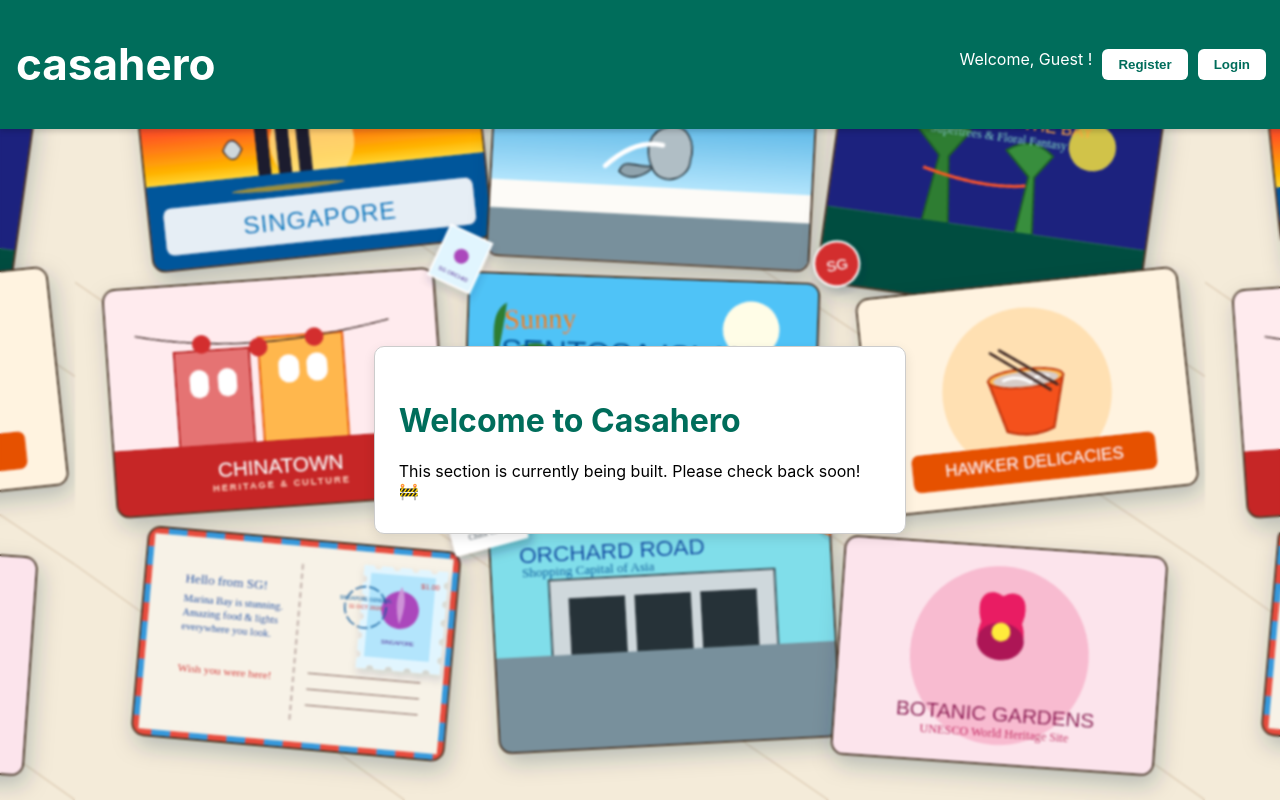
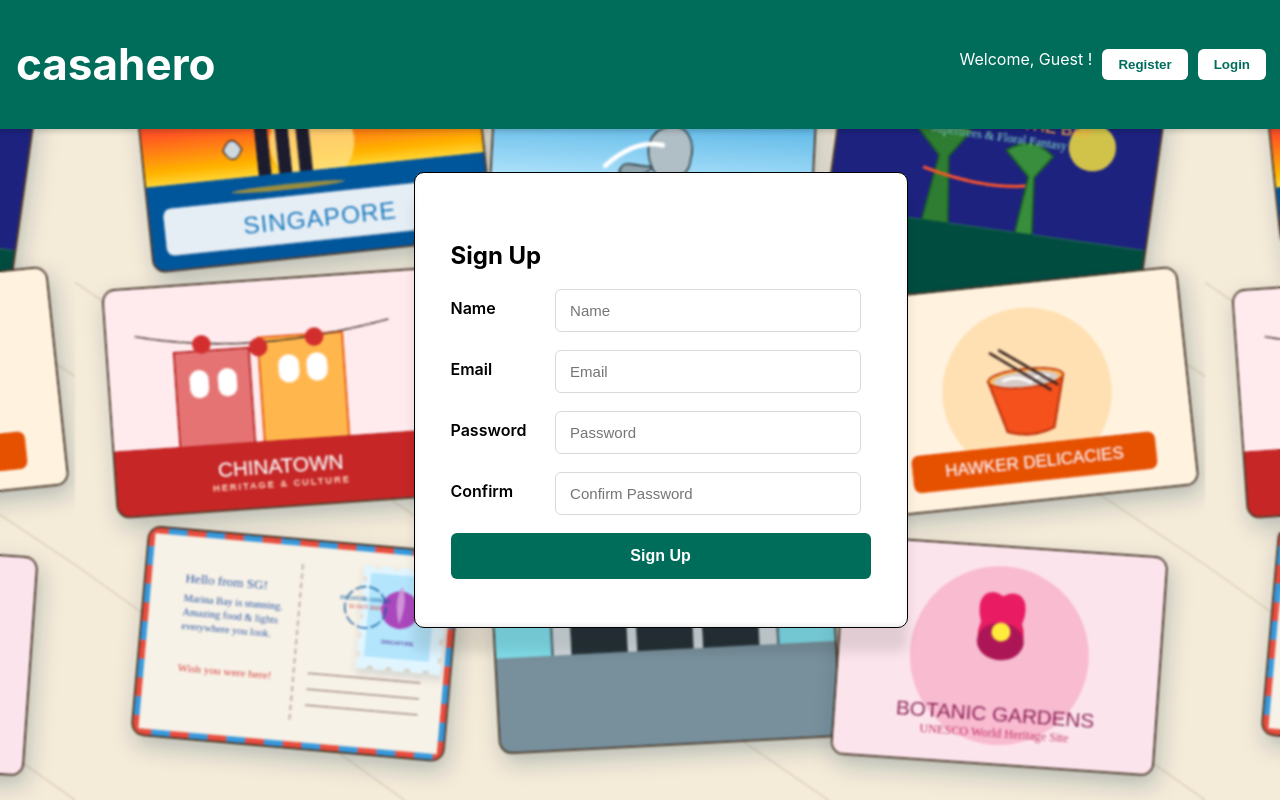
Before and after one commit to abellajakeyabut/casahero, a React (Vite) app in the folder casahero-ui/: page /signup in a window 1280 px wide. Built offline with nearby package versions, Linux system fonts and the light colour scheme.

Commit message:
landing signup

```diff
--- a/casahero-ui/src/App.jsx
+++ b/casahero-ui/src/App.jsx
@@ -1,19 +1,14 @@
-import { useEffect, useState, useContext } from 'react';
-//import heroImg from './assets/hero.png'
-//import reactLogo from './assets/react.svg'
-//import viteLogo from './assets/vite.svg'
 import './App.css';
-import AppContext from './context/AppContext';
-import { BrowserRouter, Routes, Route, Navigate } from 'react-router-dom';
+
+import { BrowserRouter, Routes, Route } from 'react-router-dom';
 import Login from './authentication/Login';
 import Dashboard from './dashboard/Dashboard';
 import AuthProvider from './authentication/AuthProvider';
 import Landing from './landing/Landing';
 import UnderConstruction from './underconstruction/underconstruction';
 import SafeRoute from './SafeRoute';
+import Signup from './signup/Signup';
 const App = () => {
-  const { userContext, updateUserContext } = useContext(AppContext);
-
   return (
     <BrowserRouter>
       <Routes>
@@ -44,6 +39,7 @@ const App = () => {
             </AuthProvider>
           }
         ></Route>
+        <Route path="/signup" element={<Signup />} />
         <Route path="*" element={<UnderConstruction />} />
       </Routes>
     </BrowserRouter>
--- a/casahero-ui/src/authentication/AuthProvider.jsx
+++ b/casahero-ui/src/authentication/AuthProvider.jsx
@@ -4,9 +4,6 @@ import AppContext from '../context/AppContext';
 
 const AuthProvider = ({ children }) => {
   const { updateUserContext, userContext } = useContext(AppContext);
-
-  const [tenant, setTenant] = useState(false);
-  const [loginDetails, setLoginDetails] = useState({ role: 'tenant' });
 
   const login = (uname, pwd) => {
     updateUserContext({
@@ -17,15 +14,11 @@ const AuthProvider = ({ children }) => {
 
     return true;
   };
-  const updateLoginDetails = (data) => {
-    updateUserContext({ ...data });
-  };
+
   return (
     <AuthContext.Provider
       value={{
-        updateLoginDetails,
         login,
-        loginDetails,
       }}
     >
       {children}
--- a/casahero-ui/src/authentication/Login.jsx
+++ b/casahero-ui/src/authentication/Login.jsx
@@ -1,4 +1,4 @@
-import { useState, useContext, useEffect } from 'react';
+import { useContext, useEffect } from 'react';
 import AppContext from '../context/AppContext';
 import './Login.css'; // CSS file with styles
 import RolePick from './RolePick';
--- a/casahero-ui/src/dashboard/TopBanner.jsx
+++ b/casahero-ui/src/dashboard/TopBanner.jsx
@@ -13,15 +13,19 @@ const TopBanner = ({ userContext }) => {
       >
         <h1>casahero</h1>
       </div>
-
       <div className="auth-links">
         {userContext && userContext.loggedIn ? (
           <span>Welcome, {userContext.username}</span>
         ) : (
           <span>Welcome, Guest ! </span>
         )}
-
-        <button>Register</button>
+        <button
+          onClick={() => {
+            navi('/signup');
+          }}
+        >
+          Register
+        </button>
         <button
           onClick={() => {
             navi('/login');
--- a/casahero-ui/src/landing/Landing.jsx
+++ b/casahero-ui/src/landing/Landing.jsx
@@ -40,7 +40,6 @@ const Landing = () => {
                 <div className="w-px h-full bg-gray-300"></div>
               </div>
               <div className="block md:hidden w-64 h-px bg-gray-300 mx-auto"></div>
-
               {/* Tenant Card */}
               <button onClick={() => roleSelect('tenant')}>
                 <div className="text-5xl mb-4">👤</div>
--- a/casahero-ui/src/signup/Signup.css
+++ b/casahero-ui/src/signup/Signup.css
@@ -0,0 +1,142 @@
+:root {
+  --primary: #006d5b; /* green theme */
+  --secondary: #f86bad; /* light green for landlord */
+  --primary-hover: #004c3f; /* darker hover */
+  --secondary-hover: #e466a1;
+  --border: #d9d9d9;
+  --shadow: 0 4px 12px rgba(0, 0, 0, 0.1);
+  --text: #333;
+}
+
+body {
+  margin: 0;
+  font-family: 'Inter', 'Roboto', sans-serif;
+  background: #f5f5f5; /* neutral background */
+  display: flex;
+  justify-content: center;
+  align-items: center;
+  min-height: 100vh;
+  background: url('../assets/singapore.svg') repeat center center;
+  backdrop-filter: blur(1px); /* controls blur intensity */
+}
+
+.signup-wrapper {
+  width: 100%;
+  margin: 20px;
+  max-width: 420px;
+  background: #fff;
+  border-radius: 10px;
+  box-shadow: var(--shadow);
+  padding: 48px 36px;
+  border: solid 1px black;
+  box-shadow:
+    inset 0 22px 24px rgba(255, 255, 255, 0.6),
+    /* highlight on top/left */ inset 0 -2px 4px rgba(0, 0, 0, 0.08),
+    /* shadow on bottom/right */ 0 24px 12px rgba(0, 0, 0, 0.1); /* outer shadow for lift */
+}
+.signup-row {
+  display: flex;
+  flex-direction: row;
+  align-items: center;
+
+  gap: 10px;
+}
+.signup-row span {
+  margin-top: -23px;
+  margin-right: 10px;
+  gap: 10px;
+  width: 120px; /* fixed width for all labels */
+  font-weight: 600;
+}
+.signup-wrapper-landlord {
+  width: 100%;
+  margin: 20px;
+  max-width: 420px;
+  background: #ddfdbd;
+  border-radius: 10px;
+  box-shadow: var(--shadow);
+  padding: 48px 36px;
+  border: solid 1px black;
+  box-shadow:
+    inset 0 22px 24px rgba(255, 255, 255, 0.6),
+    /* highlight on top/left */ inset 0 -2px 4px rgba(0, 0, 0, 0.08),
+    /* shadow on bottom/right */ 0 24px 12px rgba(0, 0, 0, 0.1); /* outer shadow for lift */
+}
+.login-header {
+  text-align: center;
+  margin-bottom: 32px;
+}
+
+.login-header h1 {
+  font-size: 24px;
+  font-weight: 600;
+  color: var(--primary);
+  margin: 0;
+}
+
+.signup-wrapper form input {
+  width: 93%;
+  margin-right: 10px;
+  padding: 12px 14px;
+  margin-bottom: 18px;
+  border: 1px solid var(--border);
+  border-radius: 6px;
+  font-size: 15px;
+  transition:
+    border-color 0.3s,
+    box-shadow 0.3s;
+}
+
+.login-input:focus {
+  border-color: var(--primary);
+  box-shadow: 0 0 0 3px rgba(0, 109, 91, 0.15);
+  outline: none;
+}
+
+.signup-button {
+  width: 100%;
+  padding: 14px;
+  background: var(--primary);
+  color: #fff;
+  border: none;
+  border-radius: 6px;
+  font-size: 16px;
+  font-weight: 600;
+  cursor: pointer;
+  transition:
+    background 0.3s,
+    box-shadow 0.3s;
+}
+.login-button-landlord {
+  width: 100%;
+  padding: 14px;
+  background: var(--secondary);
+  color: #fff;
+  border: none;
+  border-radius: 6px;
+  font-size: 16px;
+  font-weight: 600;
+  cursor: pointer;
+  transition:
+    background 0.3s,
+    box-shadow 0.3s;
+}
+.login-button:hover {
+  background: var(--primary-hover);
+  box-shadow: var(--shadow);
+}
+
+.login-footer {
+  text-align: center;
+  margin-top: 20px;
+}
+
+.login-footer a {
+  font-size: 14px;
+  color: var(--primary);
+  text-decoration: none;
+}
+
+.login-footer a:hover {
+  text-decoration: underline;
+}
--- a/casahero-ui/src/signup/Signup.jsx
+++ b/casahero-ui/src/signup/Signup.jsx
@@ -0,0 +1,34 @@
+import TopBanner from '../dashboard/TopBanner';
+import './Signup.css'; // CSS file with styles
+const Signup = () => {
+  return (
+    <>
+      <TopBanner />
+      <div className="signup-wrapper">
+        <h2>Sign Up</h2>
+        <form>
+          <div className="signup-row">
+            <span>Name</span>
+            <input type="text" placeholder="Name" />
+          </div>
+          <div className="signup-row">
+            <span>Email</span>
+            <input type="text" placeholder="Email" />
+          </div>
+          <div className="signup-row">
+            <span>Password</span>
+            <input type="password" placeholder="Password" />
+          </div>
+          <div className="signup-row">
+            <span>Confirm</span>
+            <input type="password" placeholder="Confirm Password" />
+          </div>
+          <div className="signup-row">
+            <button className="signup-button">Sign Up </button>
+          </div>
+        </form>
+      </div>
+    </>
+  );
+};
+export default Signup;
```
